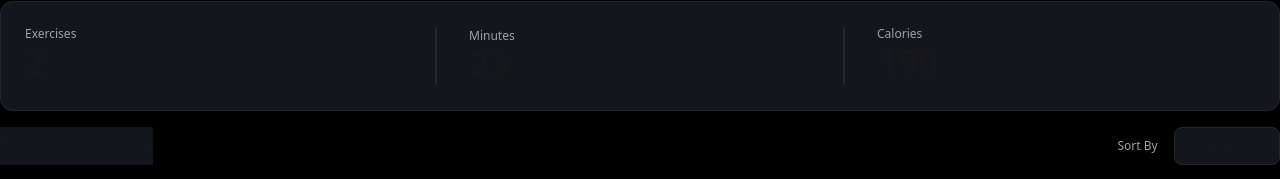
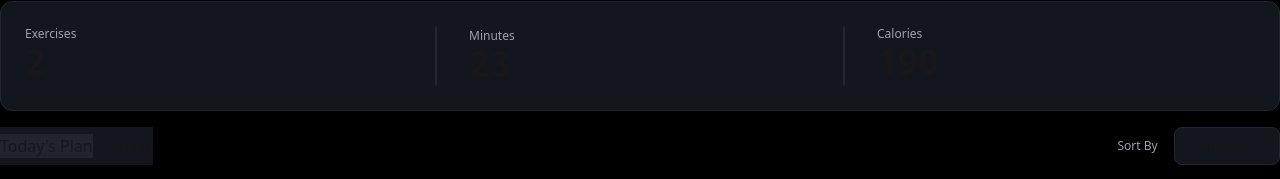
Before and after one commit to cynix7/fit-log, a Next.js app: page /myplan in a window 1280 px wide. Shown: the part 169-348 px from the top of the page. Built offline with nearby package versions, Linux system fonts and the light colour scheme.

Commit message:
showed plan list

```diff
--- a/src/app/myplan/page.tsx
+++ b/src/app/myplan/page.tsx
@@ -1,3 +1,5 @@
+import ShowMyPlan from '@/components/Myplan/ShowMyPlan';
+import Tab from '@/components/Myplan/Tab';
 import React from 'react';
 import { RiArrowDropDownLine } from "react-icons/ri";
 
@@ -22,18 +24,15 @@ const page = () => {
             </div>
             <div className='flex justify-between mt-4'>
                 <div className='flex items-center gap-4 bg-[#13161D]'>
-                    <h2>Today's Plan</h2>
-                    <h2>Saved</h2>
+                    <Tab></Tab>
                 </div>
                 <div className='flex items-center gap-4'>
                     <h2 className='text-[#A1A1AA] text-xs'>Sort By</h2>
                     <button className='flex items-center gap-2.5 p-1.5 bg-[#13161D] border border-[#232732] rounded-lg'>Duration <span><RiArrowDropDownLine /></span></button>
                 </div>
             </div>
-            <div className='text-center bg-[#000000] border border-dashed border-[#232732] rounded-xl py-12 mt-4'>
-                <h2 className='font-bold'>NOTHING HERE YET</h2>
-                <p className='text-[#A1A1AA] text-xs'>Browse the library and add a lift to get today moving.</p>
-                <button className='my-4'><h2 className='bg-[#C2F800] text-black text-center text-xs font-bold uppercase p-2.5 border-0 rounded-2xl'>Go to workouts</h2></button>
+            <div>
+                <ShowMyPlan></ShowMyPlan>
             </div>
         </div>
     );
--- a/src/components/Interactivity/AddPlan.tsx
+++ b/src/components/Interactivity/AddPlan.tsx
@@ -9,12 +9,18 @@ const AddPlan = ({library}:{library:LibraryType}) => {
     const{plan,setPlan}=useContext(WorkoutContext);
 
     const handlePlanBtn=()=>{
-    setPlan([...plan,library]);
-    toast.success(`${library.name} added successfully`)
+    if(plan.some((element:LibraryType)=>element.id===library.id)){
+        toast.error('Already in your plan')
+    }
+        else{
+            setPlan([...plan,library]);
+    toast.success(`Added to totay's plan`);
+        }
+
     }
     return (
         <div>
-            <button onClick={()=>handlePlanBtn()} className='flex items-center gap-1.5 border border-[#374151] rounded-lg p-2.5 text-xs font-semibold'><RiFileAddLine />Add to today's plan</button>
+            <button onClick={()=>handlePlanBtn()} className='flex items-center gap-1.5 border border-[#374151] cursor-pointer rounded-lg p-2.5 text-xs font-semibold'><RiFileAddLine />Add to today's plan</button>
         </div>
     );
 };
--- a/src/components/Interactivity/AddSaved.tsx
+++ b/src/components/Interactivity/AddSaved.tsx
@@ -9,12 +9,17 @@ const AddSaved = ({library}:{library:LibraryType}) => {
     const{saved,setSaved}=useContext(WorkoutContext);
 
     const handleSaveBtn=()=>{
-    setSaved([...saved,library]);
-    toast.success(`${library.name} saved successfully`)
+    if(saved.some((element:LibraryType)=>element.id==library.id)){
+        toast.error('Already saved');
+    }
+    else{
+        setSaved([...saved,library]);
+    toast.success(`Saved for later`);
+    }
     }
     return (
         <div>
-            <button onClick={()=>handleSaveBtn()} className='flex items-center gap-1.5 border border-[#374151] rounded-lg p-2.5 text-xs font-semibold'> <VscSave />Save for later</button>
+            <button onClick={()=>handleSaveBtn()} className='flex items-center gap-1.5 border border-[#374151] rounded-lg cursor-pointer p-2.5 text-xs font-semibold'> <VscSave />Save for later</button>
         </div>
     );
 };
--- /dev/null
+++ b/src/components/Myplan/ShowMyPlan.tsx
@@ -0,0 +1,41 @@
+'use client'
+import { WorkoutContext } from '@/context/WorkoutContext';
+import React, { useContext } from 'react';
+import { DiVim } from 'react-icons/di';
+import Library from '../Library/Library';
+import PlanCard from './PlanCard';
+import { LibraryType } from '@/Type/LibraryType';
+
+const ShowMyPlan = () => {
+
+    const { plan, saved, tab } = useContext(WorkoutContext);
+
+    return (
+        <div>
+            {
+                tab === 'myPlan' ? (plan.length === 0 ? <div className='text-center bg-[#000000] border border-dashed border-[#232732] rounded-xl py-12 mt-4'>
+                    <h2 className='font-bold'>NOTHING HERE YET</h2>
+                    <p className='text-[#A1A1AA] text-xs'>Browse the library and add a lift to get today moving.</p>
+                    <button className='my-4'><h2 className='bg-[#C2F800] text-black text-center text-xs font-bold uppercase p-2.5 border-0 rounded-2xl'>Go to workouts</h2></button>
+                </div>
+                    : <div>{
+                        plan.map((library:LibraryType)=>(
+                            <PlanCard key={library.id} library={library}></PlanCard>
+                        ))
+                        }</div>)
+                     : tab === 'saved' && ((saved.length === 0 ? <div className='text-center bg-[#000000] border border-dashed border-[#232732] rounded-xl py-12 mt-4'>
+                        <h2 className='font-bold'>NOTHING HERE YET</h2>
+                        <p className='text-[#A1A1AA] text-xs'>Browse the library and add a lift to get today moving.</p>
+                        <button className='my-4'><h2 className='bg-[#C2F800] text-black text-center text-xs font-bold uppercase p-2.5 border-0 rounded-2xl'>Go to workouts</h2></button>
+                    </div>
+                        : <div>{
+                        saved.map((library:LibraryType)=>(
+                            <PlanCard key={library.id} library={library}></PlanCard>
+                        ))
+                        }</div>))
+            }
+        </div>
+    );
+};
+
+export default ShowMyPlan;
--- /dev/null
+++ b/src/components/Myplan/Tab.tsx
@@ -0,0 +1,28 @@
+'use client'
+import { WorkoutContext } from '@/context/WorkoutContext';
+import React, { useContext } from 'react';
+
+const Tab = () => {
+    const{tab,setTab}=useContext(WorkoutContext);
+    return (
+        <div>
+            <div className='flex gap-4'>
+                <button
+                    onClick={() => setTab('myPlan')}
+                    className={tab === 'myPlan' ? 'bg-[#1F242D]' : ''}
+                >
+                    Today's Plan
+                </button>
+
+                <button
+                    onClick={() => setTab('saved')}
+                    className={tab === 'saved' ? 'bg-[#1F242D]' : ''}
+                >
+                    Saved
+                </button>
+            </div>
+        </div>
+    );
+};
+
+export default Tab;
--- a/src/context/WorkoutContext.tsx
+++ b/src/context/WorkoutContext.tsx
@@ -6,8 +6,9 @@ export const WorkoutContext= createContext({});
 const WorkoutProvider = ({children}:{children:ReactNode}) => {
     const[plan,setPlan]=useState([]);
     const[saved,setSaved]=useState([]);
+    const [tab, setTab] = useState("myPlan");
     const sharedData={
-        plan,setPlan,saved,setSaved
+        plan,setPlan,saved,setSaved,tab,setTab
     }
     return <WorkoutContext.Provider value={sharedData}>{children}</WorkoutContext.Provider>
 };
```
Also changed, not shown: src/components/Myplan/PlanCard.tsx (added, +34 -0 lines).
